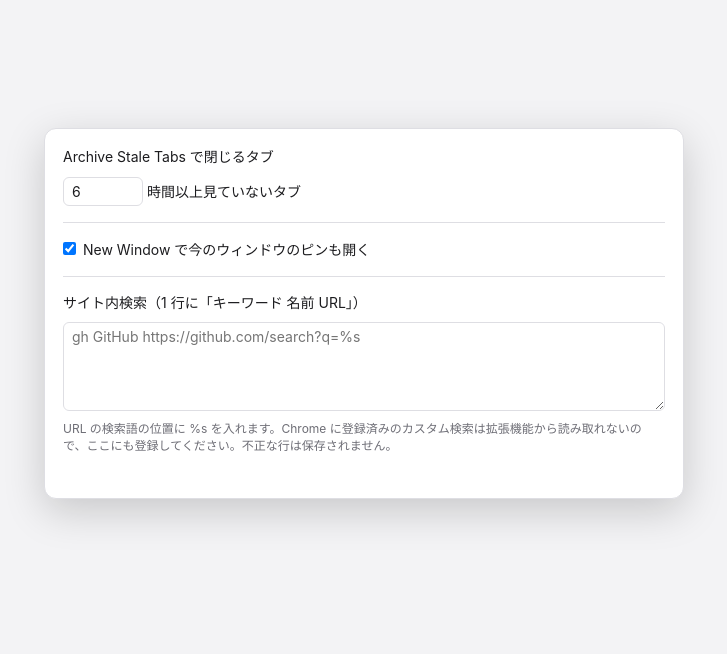
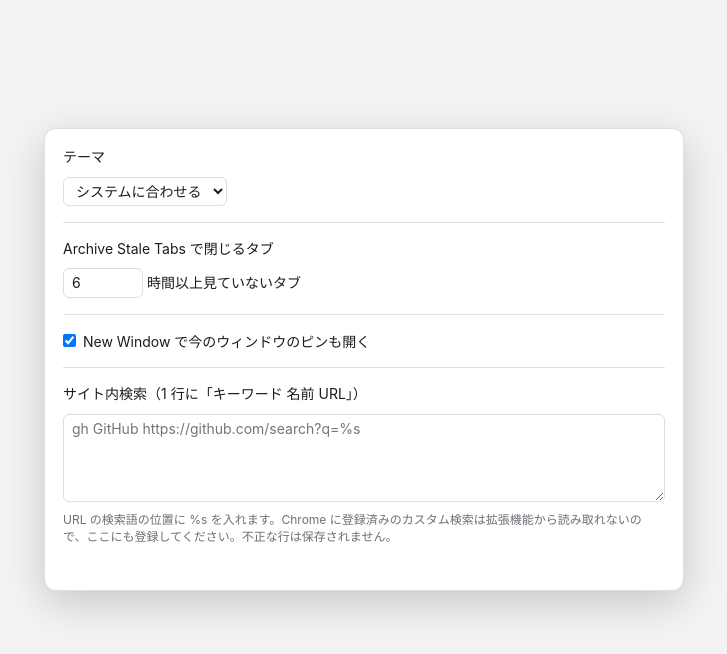
Before and after one commit to takasa5/chrome-command-palette, a website with bundled scripts: page options.html in a window 1280 px wide. Shown: the whole page, without its empty margins (276-1003 px from the left). Built offline with nearby package versions, Linux system fonts and the light colour scheme; some packages are replaced by stand-ins of ours.

Commit message:
feat: 設定でテーマ（システム / ライト / ダーク）を選べるようにする
設定画面にテーマの選択を足し、新しいタブ、ページに重ねたパレット、設定画面に反映する。
開いた瞬間に違う色が見えないよう、CSS より前に theme-init.js で html に data-theme を付ける。
新しいタブと設定画面は localStorage に写したテーマを、重ねたパレットは background.js が URL で渡したテーマを使う。
重ねたときは iframe の color-scheme もテーマに揃え、ページが透けて見えるままにする。

Co-Authored-By: Claude Opus 5.5 <noreply@anthropic.com>
Claude-Session: https://claude.ai/code/session_01R6fjBmpbKUxxmGSbWyb57E

```diff
--- a/background.js
+++ b/background.js
@@ -1,4 +1,5 @@
 import { toggleOverlay } from "./overlay.js";
+import { colorScheme, getTheme } from "./theme.js";
 import { USAGE_STORAGE_KEY, forgetUrls, recordUsage } from "./usage.js";
 
 const paletteUrl = chrome.runtime.getURL("palette.html");
@@ -10,12 +11,13 @@ chrome.commands.onCommand.addListener(async (command, tab) => {
   if ((tab.url ?? tab.pendingUrl ?? "").startsWith(paletteUrl)) return;
   const token = crypto.randomUUID();
   const key = `overlay:${token}`;
-  await chrome.storage.session.set({ [key]: tab.id });
+  // ページに重ねたパレットは localStorage が分けられることがあるので、テーマは URL で渡す。
+  const [theme] = await Promise.all([getTheme(), chrome.storage.session.set({ [key]: tab.id })]);
   try {
     const [{ result }] = await chrome.scripting.executeScript({
       target: { tabId: tab.id },
       func: toggleOverlay,
-      args: [`${paletteUrl}?overlay=${token}`],
+      args: [`${paletteUrl}?overlay=${token}&theme=${theme}`, colorScheme(theme)],
     });
     if (result === "closed") await chrome.storage.session.remove(key);
   } catch {
--- /dev/null
+++ b/e2e/example/theme.e2e.js
@@ -0,0 +1,59 @@
+import assert from "node:assert/strict";
+import { after, afterEach, before, describe, test } from "node:test";
+import { inflateSync } from "node:zlib";
+import { HOST_ORIGIN, launch, saveScreenshot } from "../support/browser.js";
+
+// Playwright は OS の設定をライトとして開くので、ダークになっていれば選んだテーマが効いている。
+const DARK_BG = "rgb(24, 24, 27)";
+
+// 画面の 1 点の色を [r, g, b] で返す。閉じた Shadow DOM の iframe の中は DOM から読めないので、画面を撮って読む。
+async function pixel(page, x, y) {
+  const png = await page.screenshot({ clip: { x, y, width: 1, height: 1 } });
+  const chunks = [];
+  for (let at = 8; at < png.length; ) {
+    const length = png.readUInt32BE(at);
+    if (png.toString("ascii", at + 4, at + 8) === "IDAT") chunks.push(png.subarray(at + 8, at + 8 + length));
+    at += length + 12;
+  }
+  // 1 行目の先頭はフィルタの種類。1 画素だけなので、続く 3 バイトがそのまま色になる。
+  return [...inflateSync(Buffer.concat(chunks)).subarray(1, 4)];
+}
+
+describe("例ベース", () => {
+  describe("テーマ", () => {
+    let browser;
+    let page;
+    before(async () => (browser = await launch()));
+    after(() => browser.close());
+    afterEach(async (t) => {
+      if (!t.passed) await saveScreenshot(page, "example", t.name);
+    });
+
+    const background = (target) => target.evaluate(() => getComputedStyle(document.body).backgroundColor);
+
+    test("設定でダークを選ぶと、設定画面と新しいタブがダークになる", async () => {
+      page = await browser.ctx.newPage();
+      await page.goto(browser.extensionUrl("options.html"));
+      await page.selectOption("#theme", "dark");
+      await page.waitForFunction(() => document.documentElement.dataset.theme === "dark");
+      assert.equal(await background(page), DARK_BG);
+
+      page = await browser.openPalette();
+      assert.equal(await background(page), DARK_BG);
+    });
+
+    test("ダークを選ぶと、ページに重ねたパレットもダークになり、ページは透けて見える", async () => {
+      await browser.sw.evaluate(() => chrome.storage.sync.set({ theme: "dark" }));
+      page = await browser.openPage("Host Page", HOST_ORIGIN);
+      await browser.openOverlay(page);
+      const frame = await browser.overlayFrame(page);
+      await frame.locator("#results li").first().waitFor();
+
+      assert.equal(await frame.evaluate(() => document.documentElement.dataset.theme), "dark");
+      assert.equal(await frame.evaluate(() => getComputedStyle(document.querySelector(".palette")).backgroundColor), "rgb(36, 36, 40)");
+      // パレットの外は、白いページを少し暗くした色になる。iframe の color-scheme がずれると、Chrome が不透明に塗る。
+      const [r, g, b] = await pixel(page, 4, 4);
+      assert.ok(r > 150 && g > 150 && b > 150, `パレットの外の色: ${[r, g, b]}`);
+    });
+  });
+});
--- a/options.html
+++ b/options.html
@@ -2,6 +2,7 @@
 <html lang="ja">
   <head>
     <meta charset="utf-8" />
+    <script src="theme-init.js"></script>
     <title>コマンドパレットの設定</title>
     <link rel="icon" href="icon.svg" type="image/svg+xml" />
     <link rel="stylesheet" href="palette.css" />
@@ -9,6 +10,14 @@
   </head>
   <body>
     <main class="palette options">
+      <section>
+        <label for="theme">テーマ</label>
+        <select id="theme">
+          <option value="system">システムに合わせる</option>
+          <option value="light">ライト</option>
+          <option value="dark">ダーク</option>
+        </select>
+      </section>
       <section>
         <label for="stale-hours">Archive Stale Tabs で閉じるタブ</label>
         <div>
--- a/options.js
+++ b/options.js
@@ -1,7 +1,9 @@
 import { getNewWindowPins } from "./commands.js";
 import { formatEngines, getEngines, parseEngines } from "./site-search.js";
 import { getStaleHours } from "./stale-tabs.js";
+import { getTheme, syncTheme } from "./theme.js";
 
+const theme = document.getElementById("theme");
 const input = document.getElementById("stale-hours");
 const newWindowPins = document.getElementById("new-window-pins");
 const siteSearch = document.getElementById("site-search");
@@ -11,9 +13,14 @@ const toast = document.getElementById("toast");
 const savedEngines = await getEngines();
 let savedEnginesJson = JSON.stringify(savedEngines);
 
+theme.value = await getTheme();
+syncTheme();
 input.value = await getStaleHours();
 newWindowPins.checked = await getNewWindowPins();
 siteSearch.value = formatEngines(savedEngines);
+
+// 保存すると syncTheme が storage の変更を受けて、この画面にも当てる。
+theme.addEventListener("change", () => chrome.storage.sync.set({ theme: theme.value }));
 
 newWindowPins.addEventListener("change", () => chrome.storage.sync.set({ newWindowPins: newWindowPins.checked }));
 
--- a/overlay.js
+++ b/overlay.js
@@ -13,7 +13,8 @@ export function applyBufferedKeys(keys) {
 }
 
 // 開いていれば閉じる。パレットの iframe とは chrome.runtime のメッセージでやり取りし、ページからは偽装できないようにする。
-export function toggleOverlay(src) {
+// colorScheme は iframe の color-scheme。パレットのテーマと揃える（theme.js の colorScheme）。
+export function toggleOverlay(src, colorScheme = "light dark") {
   if (window.__commandPalette) {
     window.__commandPalette.close();
     return "closed";
@@ -55,7 +56,7 @@ export function toggleOverlay(src) {
       border: 0;
       background: transparent;
       /* パレットと揃えないと、Chrome が iframe を不透明に塗る。 */
-      color-scheme: light dark;
+      color-scheme: ${colorScheme};
     }
   `;
   const dialog = document.createElement("dialog");
--- a/palette.css
+++ b/palette.css
@@ -10,8 +10,13 @@
   color-scheme: light dark;
 }
 
+/* 設定でテーマを選んだときは、theme-init.js と theme.js が html に data-theme を付ける。 */
+:root[data-theme="light"] {
+  color-scheme: light;
+}
+
 @media (prefers-color-scheme: dark) {
-  :root {
+  :root:not([data-theme="light"]) {
     --bg: #18181b;
     --panel: #242428;
     --text: #ececf0;
@@ -21,6 +26,18 @@
     --accent: #8fb0ff;
     --error: #ff8a80;
   }
+}
+
+:root[data-theme="dark"] {
+  --bg: #18181b;
+  --panel: #242428;
+  --text: #ececf0;
+  --muted: #a0a0a9;
+  --border: #3a3a40;
+  --selected: #33394a;
+  --accent: #8fb0ff;
+  --error: #ff8a80;
+  color-scheme: dark;
 }
 
 * {
@@ -193,6 +210,7 @@ kbd {
   white-space: pre-line;
 }
 
+#theme,
 #stale-hours,
 #site-search {
   padding: 4px 8px;
@@ -203,6 +221,10 @@ kbd {
   font: inherit;
 }
 
+#theme {
+  justify-self: start;
+}
+
 #stale-hours {
   width: 80px;
 }
--- a/palette.js
+++ b/palette.js
@@ -3,6 +3,7 @@ import { GOOGLE_SERVICES, findServiceTab } from "./google-services.js";
 import { commandItem, flattenBookmarks, isSameOrigin, normalize, rankCommands, rankFolderContents, rankResults, stripUrl } from "./search.js";
 import { applyBufferedKeys } from "./overlay.js";
 import { getEngines, siteSearchScope } from "./site-search.js";
+import { syncTheme } from "./theme.js";
 import { USAGE_STORAGE_KEY, sortByUsage, usageKey } from "./usage.js";
 
 const DEBOUNCE_MS = 80;
@@ -458,6 +459,8 @@ async function takeBufferedKeys() {
 }
 
 async function init() {
+  // ページに重ねたときは、theme-init.js が URL のテーマを当てる。iframe の color-scheme と揃えるため、開いている間は変えない。
+  if (!overlay) syncTheme();
   if (overlay) {
     hostTabId = await claimHostTab();
     if (!hostTabId) return;
--- /dev/null
+++ b/tests/theme.test.js
@@ -0,0 +1,35 @@
+import assert from "node:assert/strict";
+import { test } from "node:test";
+import { applyTheme, colorScheme, normalizeTheme, themeAttribute } from "../theme.js";
+
+test("知らない値や未設定はシステムに合わせる", () => {
+  assert.equal(normalizeTheme(undefined), "system");
+  assert.equal(normalizeTheme("sepia"), "system");
+  assert.equal(normalizeTheme(""), "system");
+  assert.equal(normalizeTheme("light"), "light");
+  assert.equal(normalizeTheme("dark"), "dark");
+});
+
+test("color-scheme は選んだテーマだけにし、システムに合わせるときは両方にする", () => {
+  assert.equal(colorScheme("system"), "light dark");
+  assert.equal(colorScheme("light"), "light");
+  assert.equal(colorScheme("dark"), "dark");
+  assert.equal(colorScheme("sepia"), "light dark");
+});
+
+test("システムに合わせるときは data-theme を付けない", () => {
+  assert.equal(themeAttribute("system"), null);
+  assert.equal(themeAttribute(undefined), null);
+  assert.equal(themeAttribute("light"), "light");
+  assert.equal(themeAttribute("dark"), "dark");
+});
+
+test("applyTheme は data-theme を付け替え、システムに戻すと外す", () => {
+  const root = { dataset: {} };
+  applyTheme("dark", root);
+  assert.equal(root.dataset.theme, "dark");
+  applyTheme("light", root);
+  assert.equal(root.dataset.theme, "light");
+  applyTheme("system", root);
+  assert.equal("theme" in root.dataset, false);
+});
--- /dev/null
+++ b/theme-init.js
@@ -0,0 +1,15 @@
+// CSS より先に、選んだテーマを html に付けて、開いた瞬間に違う色が見えないようにする。
+// chrome.storage は非同期で間に合わないので、ページに重ねたときは background.js が URL で渡したものを、
+// それ以外は theme.js が localStorage に写したものを使う。
+(() => {
+  const params = new URLSearchParams(location.search);
+  let theme = params.get("theme");
+  if (!params.has("overlay")) {
+    try {
+      theme = localStorage.getItem("theme");
+    } catch {
+      theme = null;
+    }
+  }
+  if (theme === "light" || theme === "dark") document.documentElement.dataset.theme = theme;
+})();
--- /dev/null
+++ b/theme.js
@@ -0,0 +1,50 @@
+// テーマ（システムに合わせる / ライト / ダーク）。Chrome API に依存しない判定と、設定の読み出し、画面への反映を置く。
+
+export const THEMES = ["system", "light", "dark"];
+export const DEFAULT_THEME = "system";
+// theme-init.js が開いた直後に読む、localStorage のキー。
+export const THEME_CACHE_KEY = "theme";
+
+export function normalizeTheme(value) {
+  return THEMES.includes(value) ? value : DEFAULT_THEME;
+}
+
+// CSS の color-scheme に入れる値。ページに重ねるときは iframe にも同じ値を付ける。
+export function colorScheme(theme) {
+  const normalized = normalizeTheme(theme);
+  return normalized === "system" ? "light dark" : normalized;
+}
+
+// html の data-theme に入れる値。システムに合わせるときは付けない（null）。
+export function themeAttribute(theme) {
+  const normalized = normalizeTheme(theme);
+  return normalized === "system" ? null : normalized;
+}
+
+export async function getTheme() {
+  const { theme } = await chrome.storage.sync.get("theme");
+  return normalizeTheme(theme);
+}
+
+export function applyTheme(theme, root = document.documentElement) {
+  const attribute = themeAttribute(theme);
+  if (attribute) root.dataset.theme = attribute;
+  else delete root.dataset.theme;
+}
+
+// 新しいタブと設定画面で使う。保存したテーマを当て、次に開いたとき theme-init.js がすぐ当てられるよう localStorage に写す。
+// 設定を変えたら、開いている画面にもすぐ当てる。
+export async function syncTheme() {
+  const set = (theme) => {
+    applyTheme(theme);
+    try {
+      localStorage.setItem(THEME_CACHE_KEY, normalizeTheme(theme));
+    } catch {
+      // 写せなくても、次に開いたときに一瞬システムの色になるだけ。
+    }
+  };
+  chrome.storage.sync.onChanged.addListener((changes) => {
+    if (changes.theme) set(changes.theme.newValue);
+  });
+  set(await getTheme());
+}
```
Also changed, not shown: PRIVACY.md (+2 -2 lines), palette.html (+1 -0 lines).
